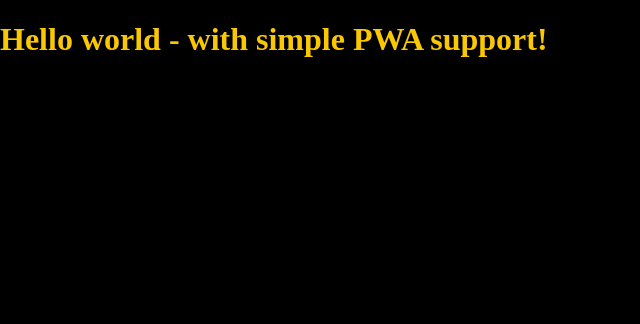
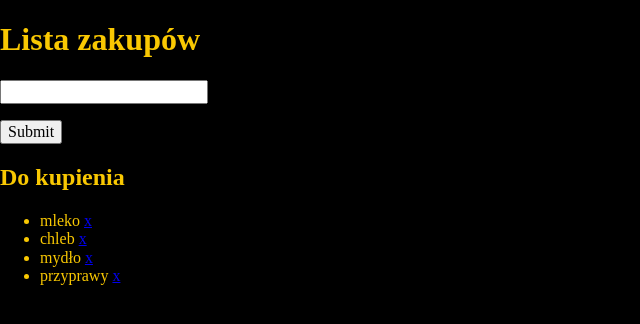
Before and after one commit to kamilbaczynski/shopping-list, a website: page src/content/index.html in a window 1280 px wide. Shown: the whole page, without its empty margins (0-640 px from the left). Drawn offline with nearby package versions, Linux system fonts and the light colour scheme; files that its build step writes are made by us from their sources.

Commit message:
Feat: HTML markup

```diff
--- a/src/content/index.html
+++ b/src/content/index.html
@@ -1,5 +1,5 @@
 <!DOCTYPE html>
-<html lang="en">
+<html lang="pl">
   <head>
     <meta charset="UTF-8" />
     <meta name="viewport" content="width=device-width, initial-scale=1.0" />
@@ -14,7 +14,10 @@
     <!-- full url with http(s) ie. https://maciejkorsan.github.io/my-repo/ -->
     <meta property="og:url" content="" />
     <!-- full url to the image with http(s) ie. https://maciejkorsan.github.io/my-repo/assets/img/fb.png. Facebook suggests at least 1200 x 630. -->
-    <meta property="og:image" content="https://maciejkorsan.com/wtf-gulp-starter/assets/img/cover.png" />
+    <meta
+      property="og:image"
+      content="https://maciejkorsan.com/wtf-gulp-starter/assets/img/cover.png"
+    />
 
     <link rel="manifest" href="manifest.json" />
     <meta name="apple-mobile-web-app-capable" content="yes" />
@@ -23,17 +26,73 @@
       sizes="192x192"
       href="assets/pwa/icons/icon-192x192.png"
     />
-
     <link
       rel="icon"
       type="image/png"
       href="assets/pwa/icons/icon-192x192.png"
     />
-
     <link rel="stylesheet" href="css/main.css" />
   </head>
+
   <body>
-    <h1>Hello world - with simple PWA support!</h1>
+    <main>
+      <h1 class="header">Lista zakupów</h1>
+
+      <form class="form">
+
+        <p class="form__input">
+
+          <input type="text" name="product" id="product" />
+          <label for="product"></label>
+
+        </p>
+
+        <p class="form__input">
+
+          <input type="submit" name="submit" id="add" />
+          <label for="add"></label>
+
+        </p>
+
+      </form>
+
+      <section class="to-buy">
+        <h2 class="to-buy__title">Do kupienia</h2>
+
+        <ul class="to-buy__list">
+
+          <li class="to-buy__list--item list-position">
+
+            <span class="list-position__name">mleko</span>
+            <a class="list-position__delete" href="#">x</a>
+
+          </li>
+
+          <li class="to-buy__list--item list-position">
+
+            <span class="list-position__name">chleb</span>
+            <a class="list-position__delete" href="#">x</a>
+
+          </li>
+
+          <li class="to-buy__list--item list-position">
+
+            <span class="list-position__name">mydło</span>
+            <a class="list-position__delete" href="#">x</a>
+
+          </li>
+
+          <li class="to-buy__list--item list-position">
+
+            <span class="list-position__name">przyprawy</span>
+            <a class="list-position__delete" href="#">x</a>
+
+          </li>
+
+        </ul>
+
+      </section>
+    </main>
 
     <script src="js/main.js"></script>
   </body>
```
